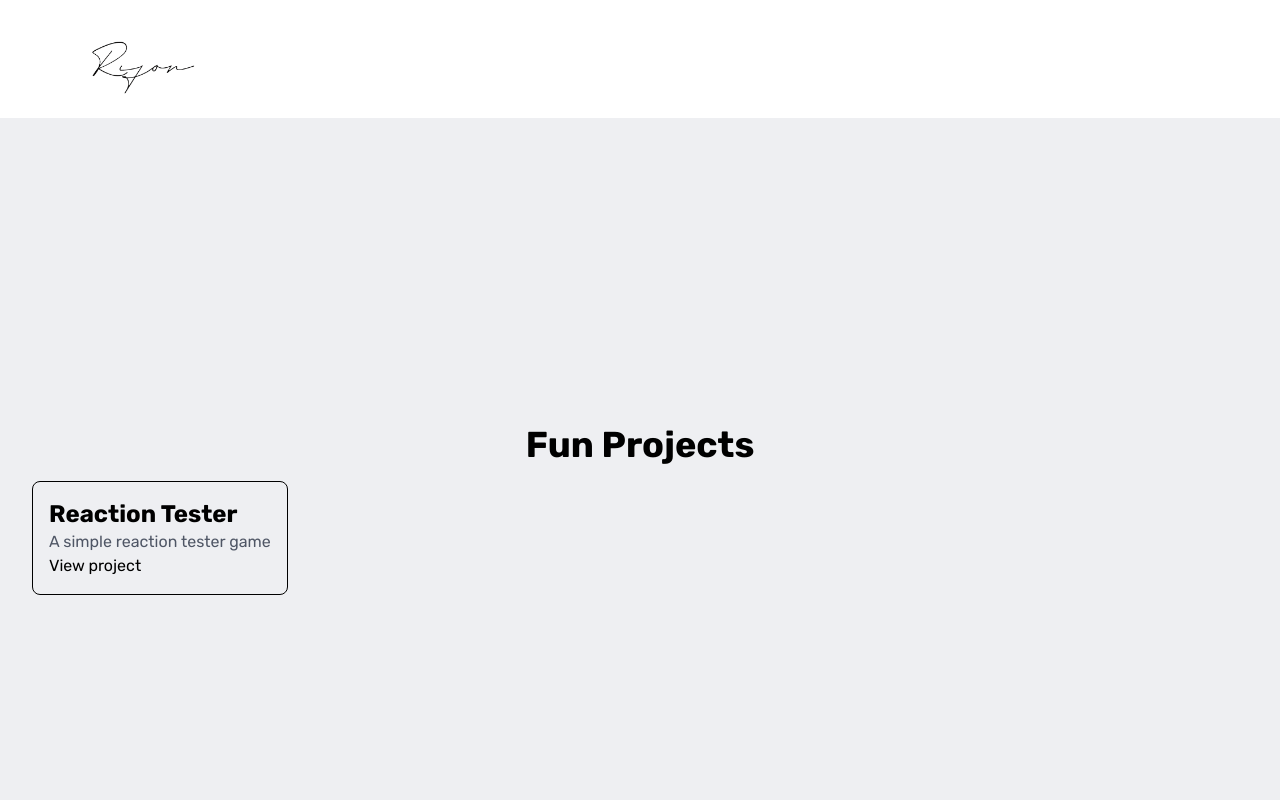
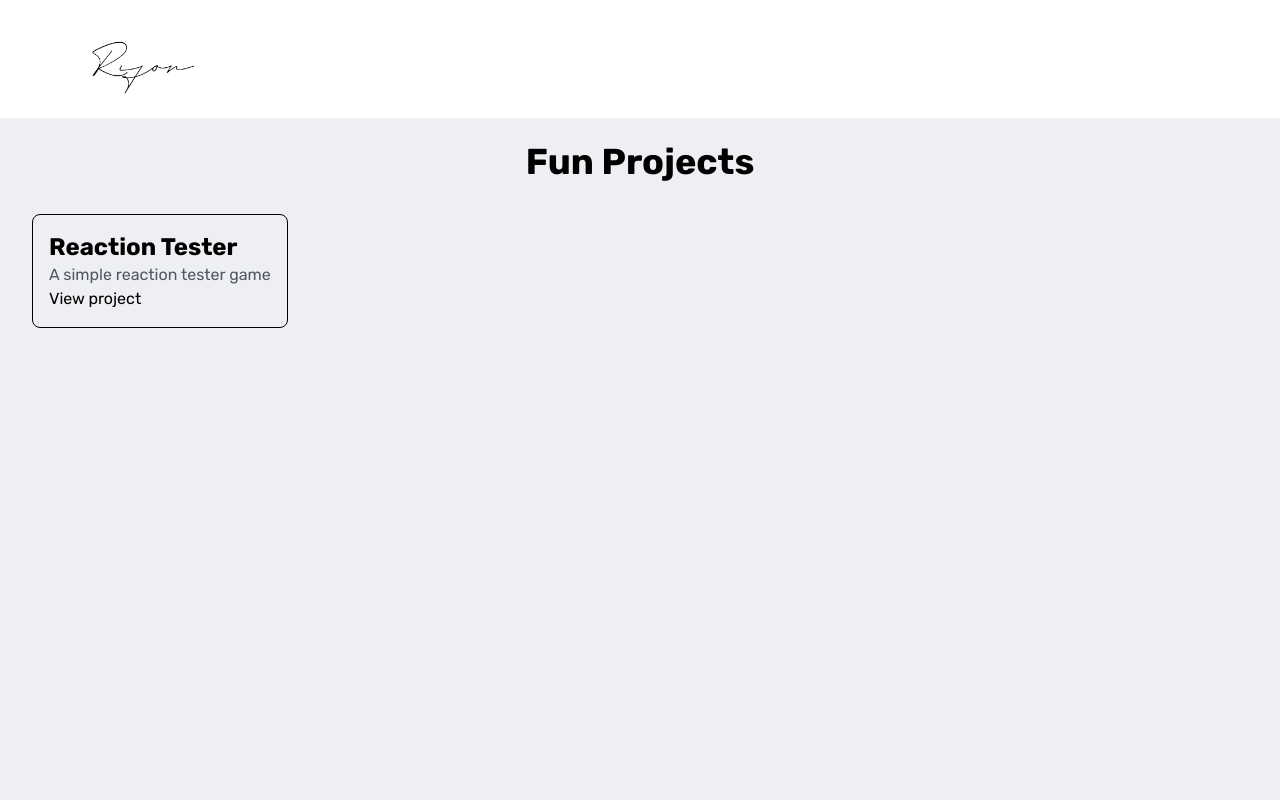
Before and after one commit to Rijon1810/dream-rijon1810-client, a Next.js app: page /projects in a window 1280 px wide. Shown: the top 800 px of the page. Built offline with nearby package versions, Linux system fonts and the light colour scheme.

Commit message:
Update index.js

```diff
--- a/pages/projects/index.js
+++ b/pages/projects/index.js
@@ -1,4 +1,5 @@
 import Link from "next/link";
+import { useRouter } from "next/router";
 import React from "react";
 
 const ProjectListPage = () => {
@@ -9,13 +10,19 @@ const ProjectListPage = () => {
       link: "/projects/reaction-tester",
     },
   ];
+
+  const router = useRouter();
+
+  const redirect = (link) => {
+    router.push(link);
+  }
   return (
-    <div className="flex flex-col items-start justify-start sm:justify-center h-screen bg-gray-100 p-4">
-      <h1 className="text-4xl font-bold w-full text-center mt-4">Fun Projects</h1>
-      <div className="flex flex-col items-center">
+    <div className="flex flex-col items-start h-screen bg-gray-100 p-4">
+      <h1 className="text-4xl font-bold w-full text-center my-4 sm:mx-0">Fun Projects</h1>
+      <div className="flex flex-col items-center sm:items-start w-full">
         {projects.map((project) => (
-          <Link
-            href={project.link}
+          <div
+            onClick={() => redirect(project.link)}
             key={project.title}
             className="m-4 p-4 border border-gray-300 rounded-lg"
           >
@@ -24,7 +31,7 @@ const ProjectListPage = () => {
             <a href={project.link} className="text-blue-500">
               View project
             </a>
-          </Link>
+          </div>
         ))}
       </div>
     </div>
```
